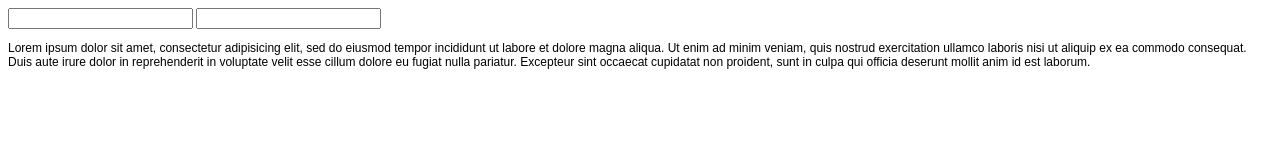
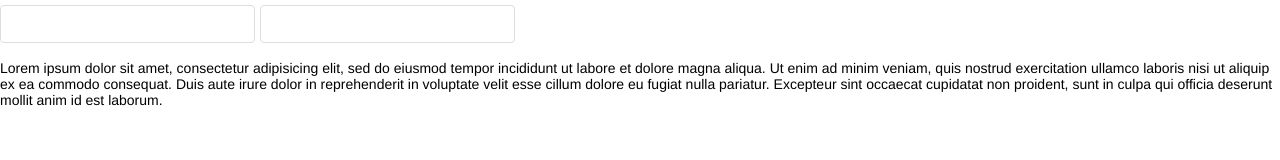
Before and after one commit to techiev2/_web_, a plain HTML site: page index.html in a window 1280 px wide. Drawn offline with Linux system fonts and the light colour scheme.

Commit message:
Adds base page styling and input styling

```diff
--- a/root.css
+++ b/root.css
@@ -194,3 +194,76 @@ html, body {
     min-height: 100px;
     padding: 10px 20px;
 }
+
+html, body {
+    position: absolute;
+    left: 0;
+    width: 100%;
+    min-width: 100%;
+    max-width: 100%;
+    height: 100%;
+    min-height: 100%;
+    max-height: 100%;
+    left: 0;
+    top: 0;
+    margin: 0;
+    outline: 0;
+}
+
+body {
+    font-family: "Helvetica Neue", sans-serif;
+    font-size: 14px;
+    font-weight: 200px;
+}
+
+
+/* Inputs */
+input {
+    height: 30px;
+    width: 250px;
+    border-radius: 4px;
+    border: 1px solid #ddd;
+
+    padding-left: 0.5%;
+
+    font-size: 15px;
+    font-weight: 100px;
+}
+
+input[type="text"], input[type="password"],
+input[type="email"], input[type="telephone"], textarea {
+    -webkit-transition: all 0.30s ease-in-out;
+    -moz-transition: all 0.30s ease-in-out;
+    -ms-transition: all 0.30s ease-in-out;
+    -o-transition: all 0.30s ease-in-out;
+
+    outline: none;
+    padding: 3px 0px 3px 3px;
+    margin: 5px 1px 3px 0px;
+    border: 1px solid #DDDDDD;
+
+}
+
+
+
+input[type="text"]:focus, input[type="password"]:focus,
+input[type="email"]:focus, input[type="telephone"]:focus,
+textarea:focus {
+    box-shadow: 0 0 5px rgba(181, 223, 238, 1);
+    padding: 3px 0px 3px 3px;
+    margin: 5px 1px 3px 0px;
+    border: 1px solid rgba(181, 223, 238, 1);
+}
+
+
+
+input:focus {
+    outline: none;
+}
+input:active {
+    box-shadow: 0 1px -1px red;
+    -moz-box-shadow: 0 1px -1px red;
+    -webkit-box-shadow: 0 1px -1px red;
+}
+
+/* Inputs end */
```
